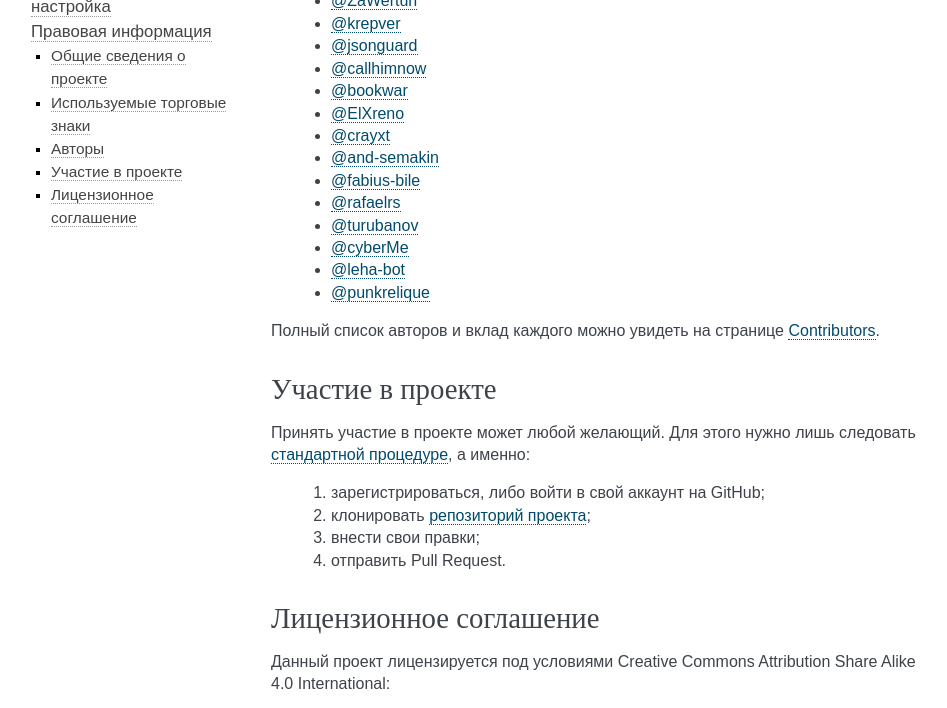
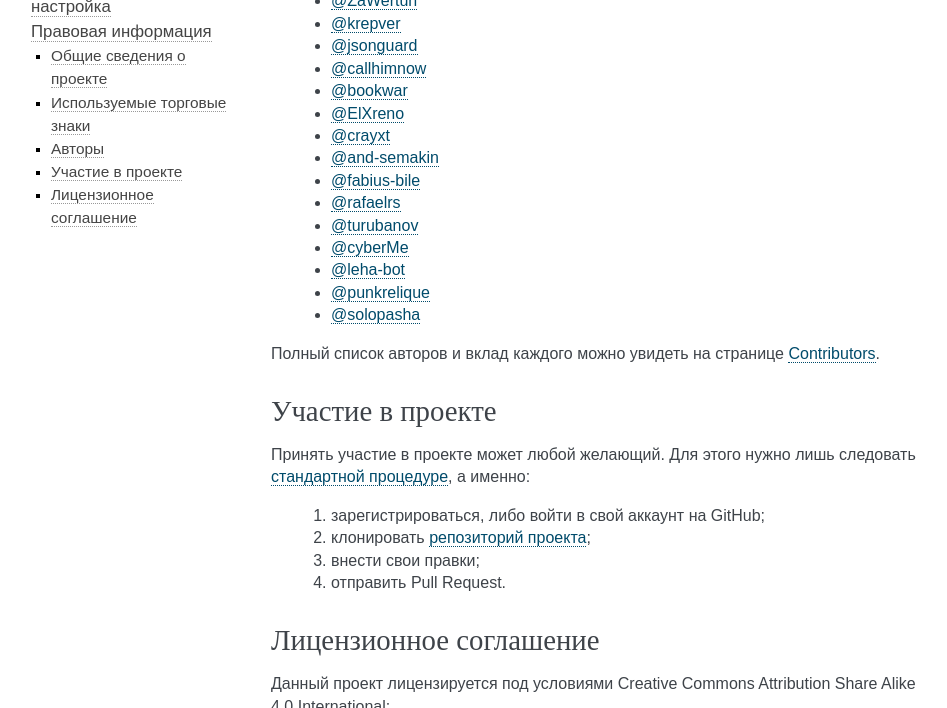
Before and after one commit to RussianFedora/FAQ, a Sphinx documentation site: the page built from source/legal-info.rst, in a window 1280 px wide and 900 px high, scrolled down 599 px, cut to the strip 0-708 px from the top of the window. Shown: the whole strip, without its empty margins (149-1096 px from the left). Built offline with Sphinx 7.4.7, drawn with Linux system fonts in a browser that asks for light colours; comment, search, counter and statistics services are not loaded.

Commit message:
Added a new contributor to the list.

```diff
--- a/source/legal-info.rst
+++ b/source/legal-info.rst
@@ -53,6 +53,7 @@
   * `@cyberMe <https://github.com/cyberMe>`__
   * `@leha-bot <https://github.com/leha-bot>`__
   * `@punkrelique <https://github.com/punkrelique>`__
+  * `@solopasha <https://github.com/solopasha>`__
 
 Полный список авторов и вклад каждого можно увидеть на странице `Contributors <https://github.com/RussianFedora/FAQ/graphs/contributors>`__.
 
```
